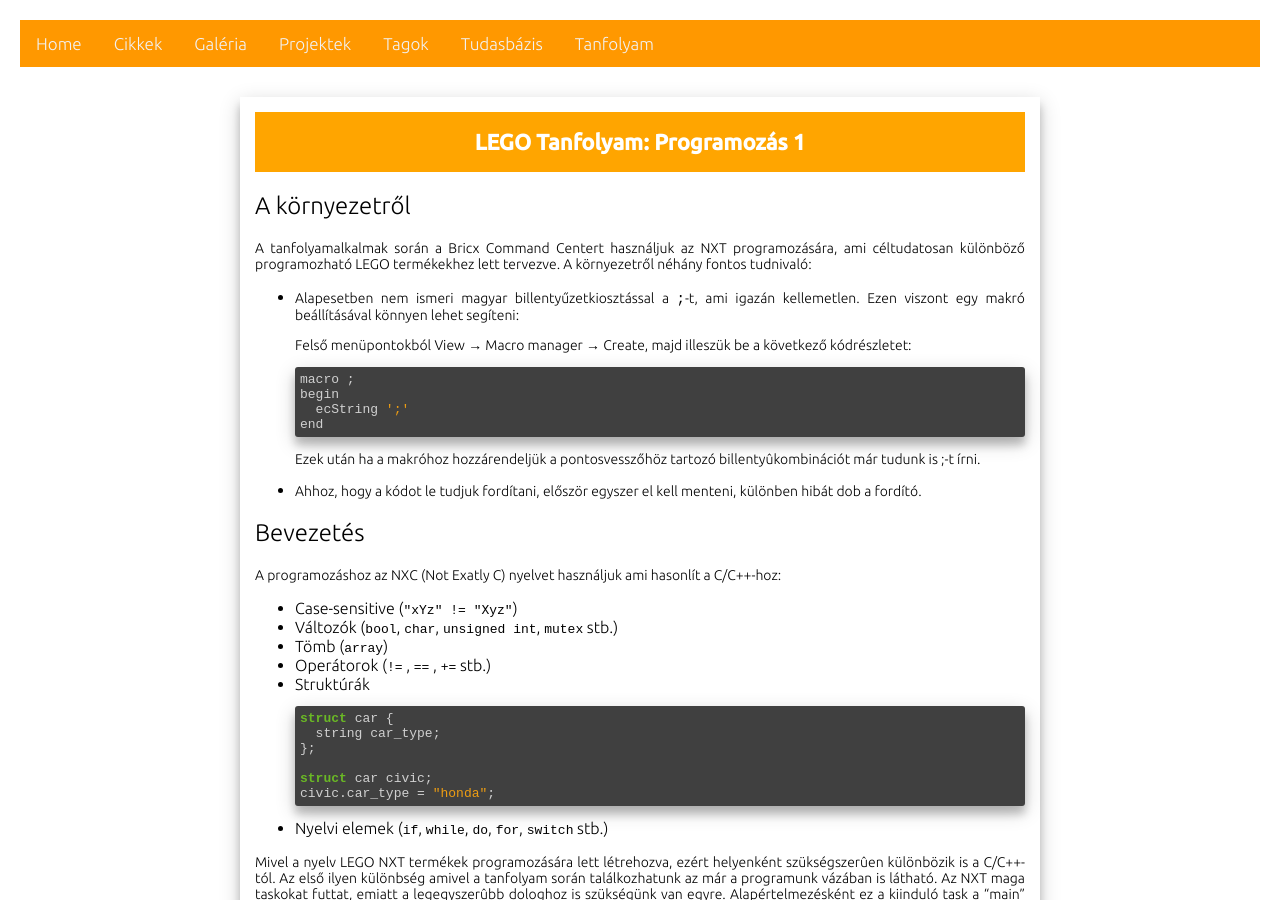
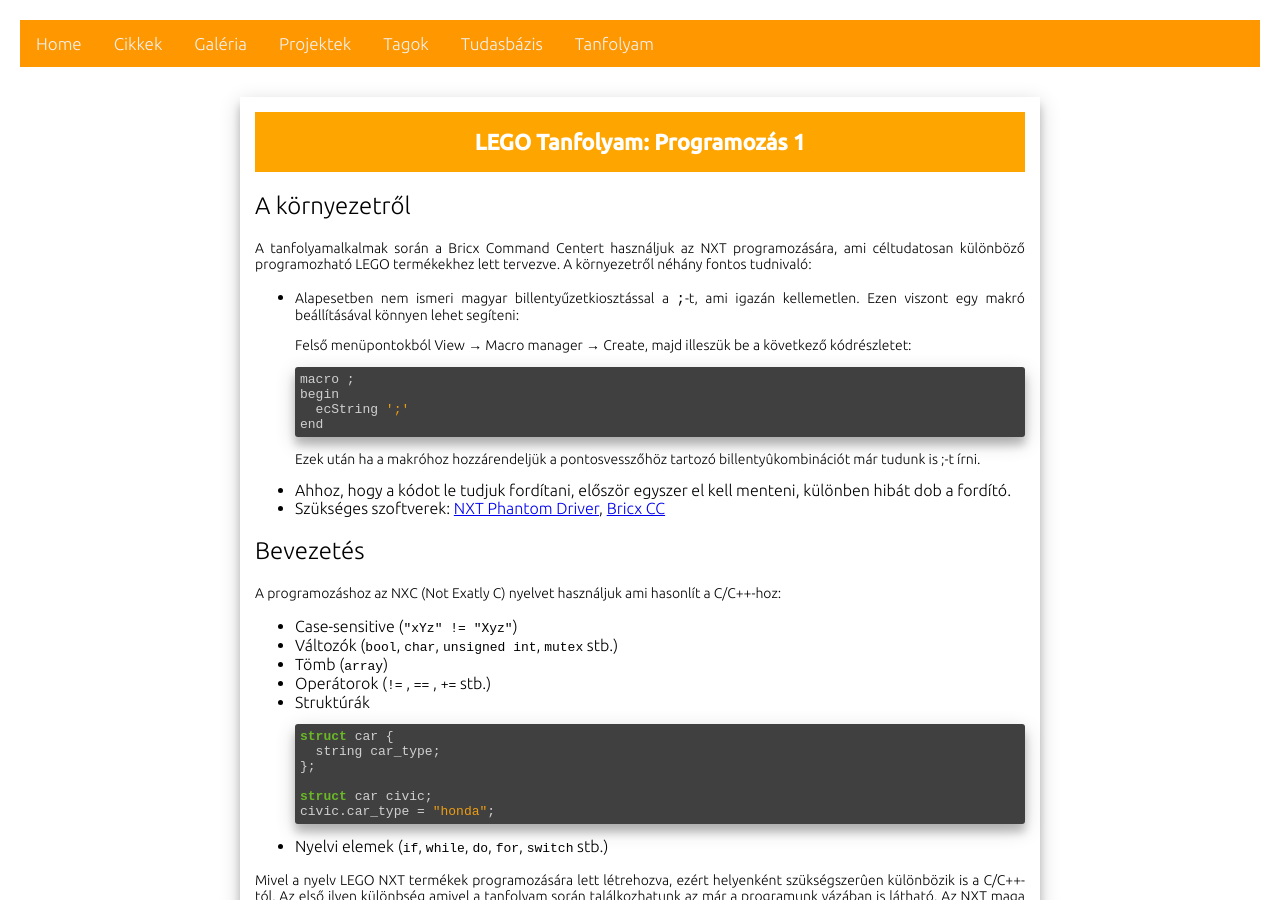
Before and after one commit to legokor/legokor.hu, a Jekyll site: the page built from tanfolyam/programozas-1.md, in a window 1280 px wide and 900 px high. Built offline with Jekyll 4.4.1, drawn with Linux system fonts in a browser that asks for light colours.

Commit message:
Add software links for prog1

````diff
--- a/tanfolyam/programozas-1.md
+++ b/tanfolyam/programozas-1.md
@@ -20,6 +20,7 @@ A tanfolyamalkalmak során a Bricx Command Centert használjuk az NXT programoz
   ```
   Ezek után ha a makróhoz hozzárendeljük a pontosvesszőhöz tartozó billentyûkombinációt már tudunk is ;-t írni.
 - Ahhoz, hogy a kódot le tudjuk fordítani, először egyszer el kell menteni, különben hibát dob a fordító.
+- Szükséges szoftverek: [NXT Phantom Driver](https://drive.google.com/file/d/0B6woiJSRfjnbVEVnR3pvUzNudG8/view), [Bricx CC](https://sourceforge.net/projects/bricxcc/files/bricxcc/)
 
 ## Bevezetés
 
````
